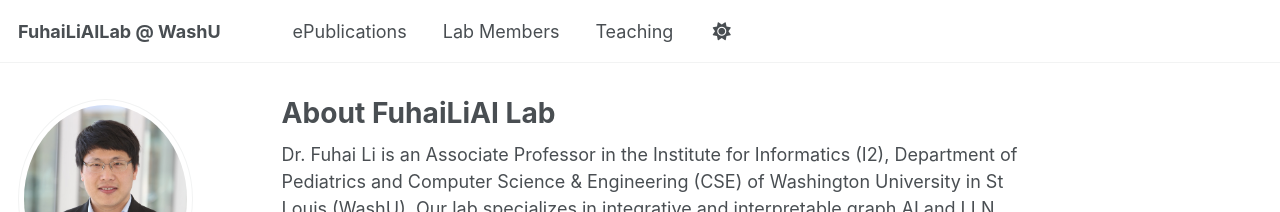
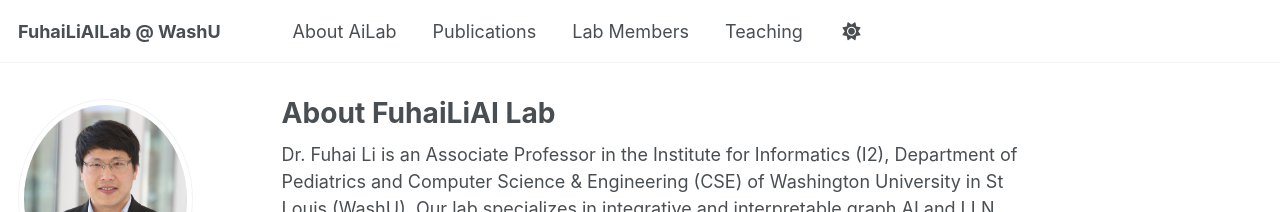
Before and after one commit to FuhaiLiAiLab/FuhaiLiAILab.github.io, a Jekyll site: the page built from _pages/about.md, in a window 1280 px wide. Shown: the top 212 px of the page. Built offline with Jekyll 4.4.1, drawn with Linux system fonts in a browser that asks for light colours; some web fonts are replaced.

Commit message:
Update navigation.yml

```diff
--- a/_data/navigation.yml
+++ b/_data/navigation.yml
@@ -14,7 +14,10 @@ main:
   # - title: "Talks"
   #   url: /talks/
 
-  - title: "ePublications"
+  - title: "About AiLab"
+    url: /about/
+
+  - title: "Publications"
     # url: /LiLabPublication1/
     url: /LiLabMembers/
 
```
